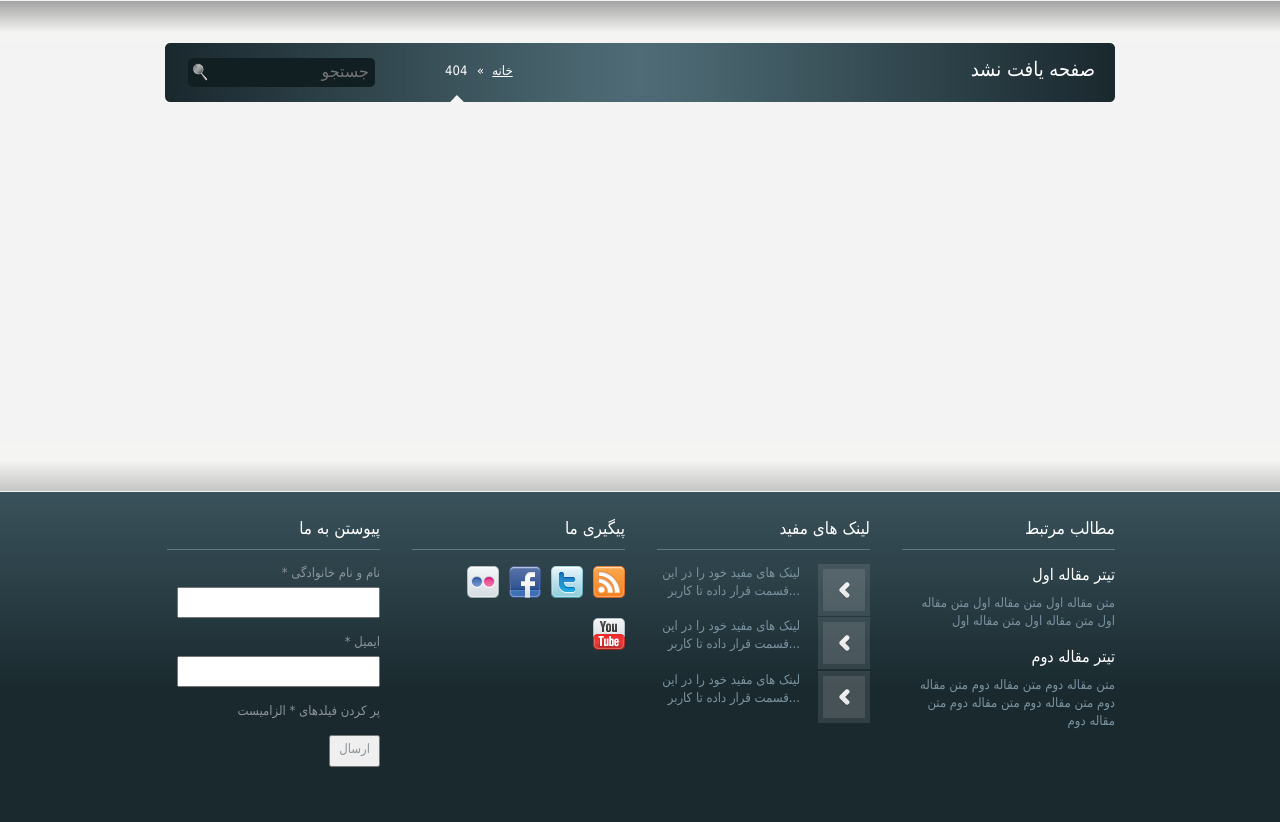
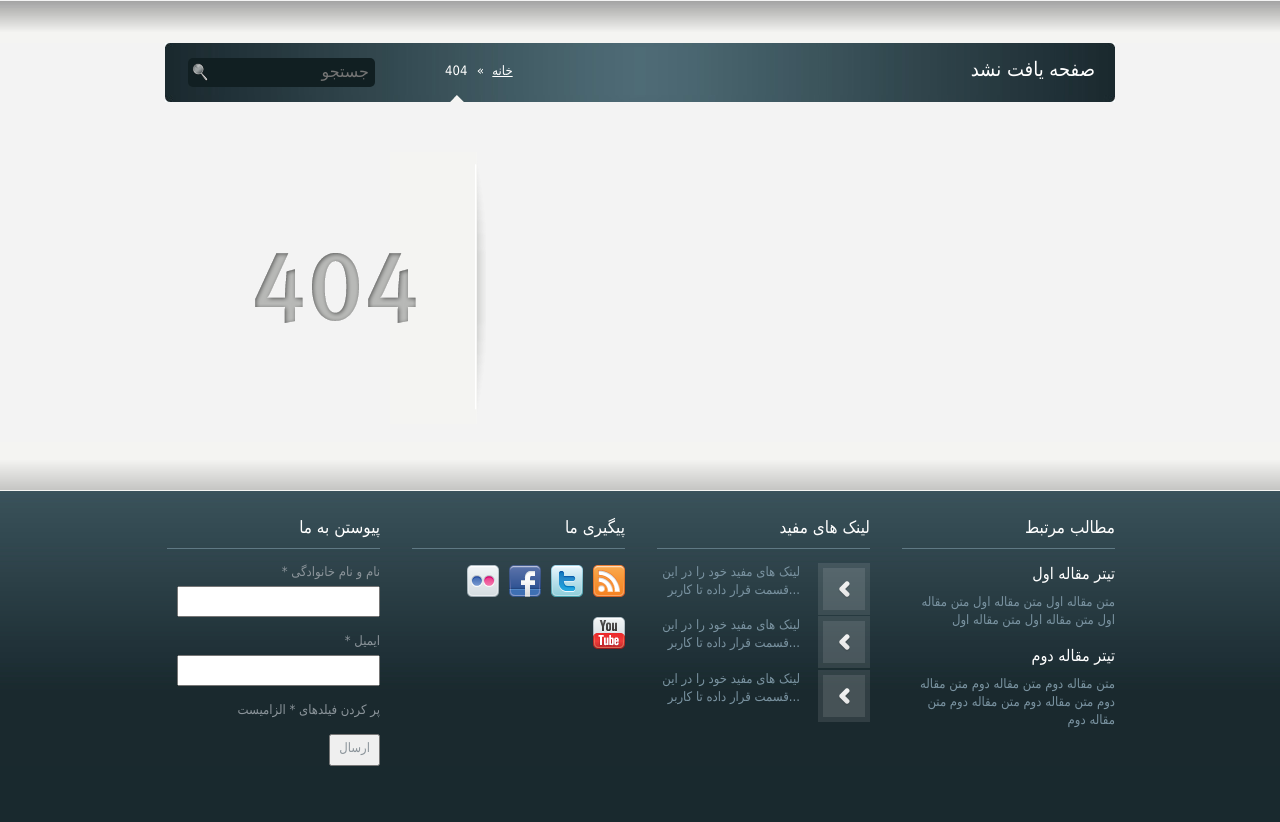
Before and after one commit to mediateq/Technoprint, a PHP site: page /404.php in a window 1280 px wide. Shown: the part 163-985 px from the top of the page. Run offline with PHP 8.4, Linux system fonts and the light colour scheme.

Commit message:
add 404 pic

```diff
--- a/404.php
+++ b/404.php
@@ -30,7 +30,10 @@
 			<div id="bot-pic"></div>
 		</div>
 		<!-- end Title of each page -->
-
+		<div class="notfound-404">
+			<div class="detail"></div>
+			<div class="pic"></div>
+		</div>
 	</div>
 </section>
 
--- a/style.css
+++ b/style.css
@@ -812,6 +812,19 @@ section.not-found{
 	min-width: 1000px;
 }
 
-section.not-found .container{
-	min-height: 400px;
+section.not-found .container .notfound-404{
+	padding: 0 90px;
 }
+
+section.not-found .container .notfound-404 .detail{
+	float: right;
+	width: 480px;
+	min-height: 290px;
+}
+
+section.not-found .container .notfound-404 .pic{
+	margin-right: 480px;
+	min-height: 290px;
+	background-image: url('./images/404_error.png');
+	background-repeat: no-repeat;
+}
```
Also changed, not shown: images/404_error.png (added).
